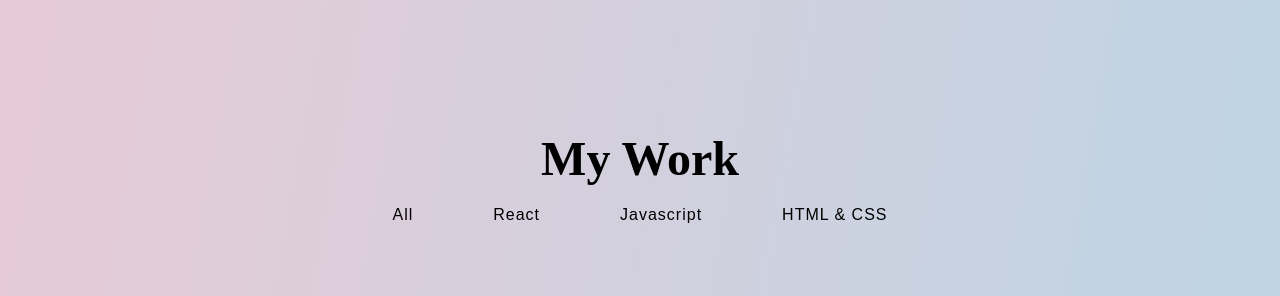
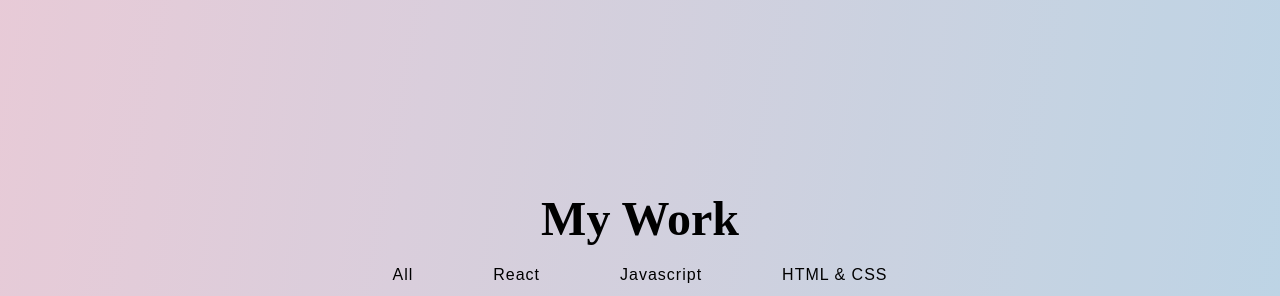
Before and after one commit to twentyfive21/portfolio-react, a React (Vite) app: page / in a window 1280 px wide. Shown: the part 860-1156 px from the top of the page. Built offline with nearby package versions, Linux system fonts and the light colour scheme; a web font is replaced by a local one.

Commit message:
added more pt to work for link to look not cluttered

```diff
--- a/src/components/Work/Work.css
+++ b/src/components/Work/Work.css
@@ -17,6 +17,7 @@
     text-align: center;
     font-family: 'Oooh Baby', cursive;
     font-size: 3rem;
+    padding-top: 60px;
 }
 .work-container h3 {
     padding-top: 7px;
@@ -32,14 +33,13 @@
 .projects-container img {
     width: 425px;
     object-fit: contain;
-    padding-bottom: 1px;
 }
 .projects-container {
     display: flex;
     flex-wrap: wrap;
     justify-content: center;
     align-items: center;
-    padding: 60px 0px;
+    padding: 10px 0px;
 }
 
 .projects-container section {
```
